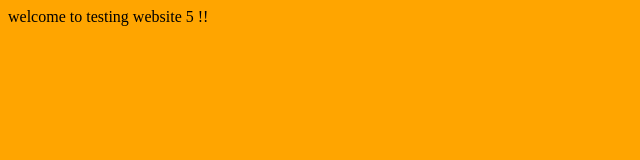
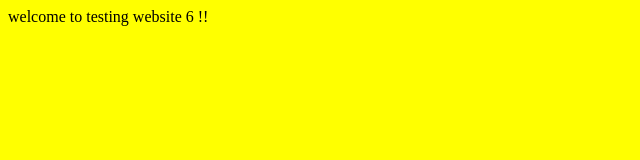
Before and after one commit to piyush8358/Jenkins-Test_Pratice, a plain HTML site: page index.html in a window 1280 px wide. Shown: the whole page, without its empty margins (0-640 px from the left). Drawn offline with Linux system fonts and the light colour scheme.

Commit message:
6 commit

```diff
--- a/index.html
+++ b/index.html
@@ -1,4 +1,4 @@
-<body bgcolor='orange'>
+<body bgcolor='yellow'>
 
-welcome to  testing website 5 !!
+welcome to  testing website 6 !!
 </body>
```
